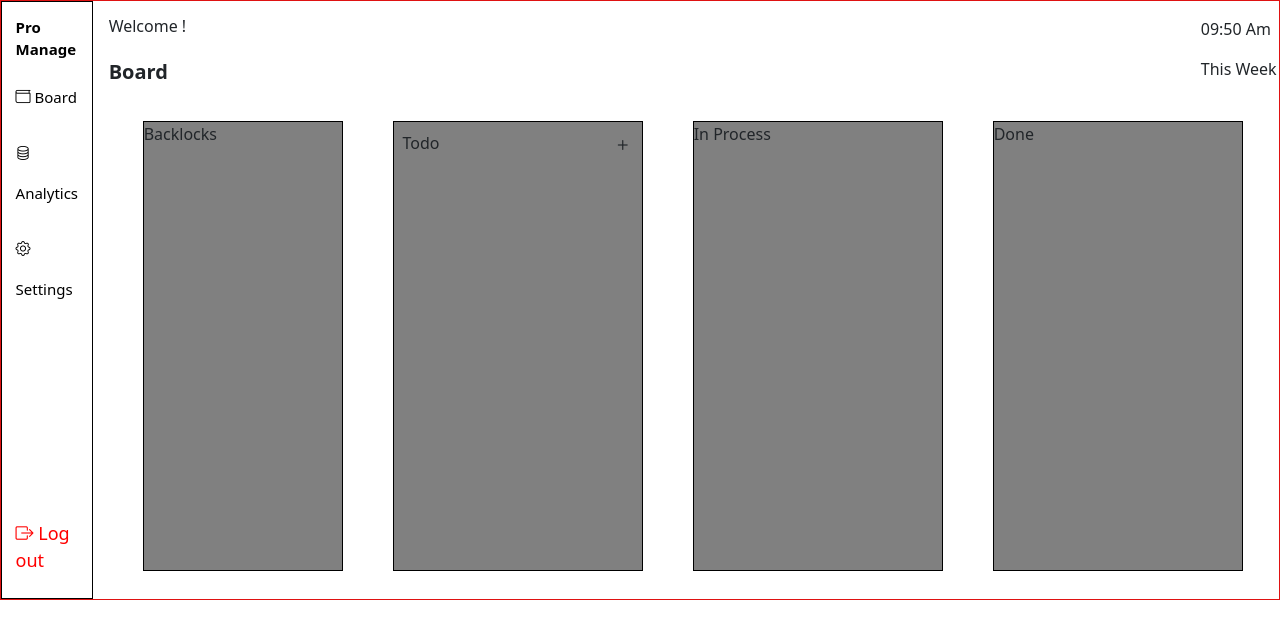
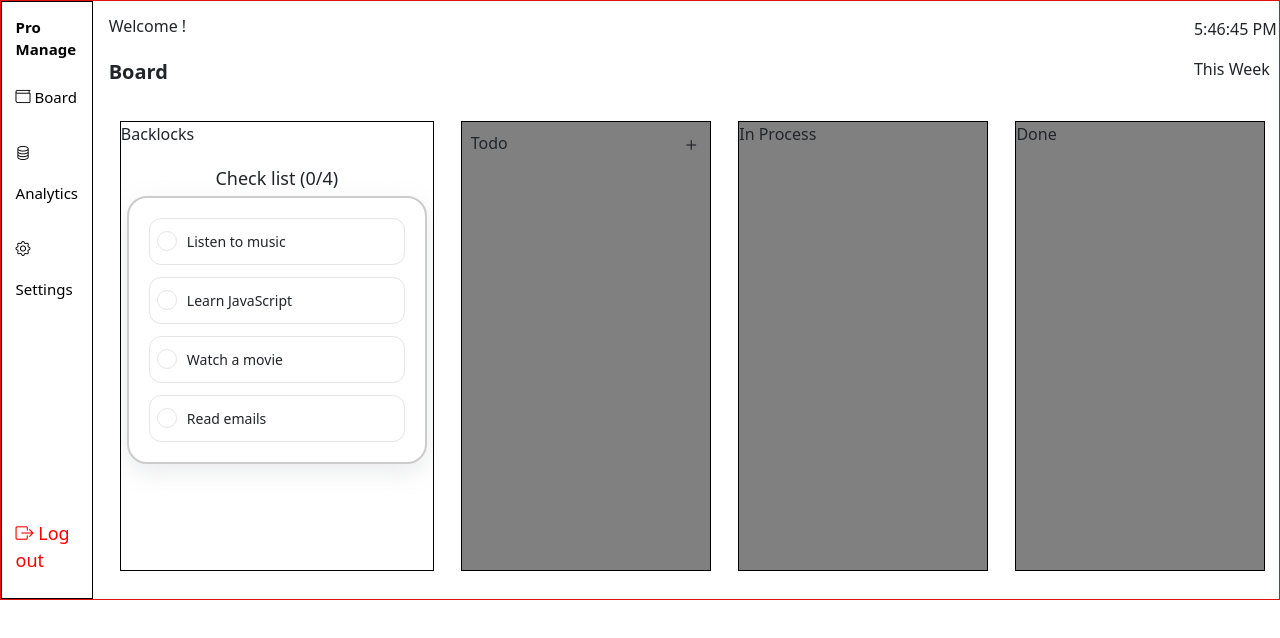
Before and after one commit to shivamkumarsingh98/taskmanager, a React (Vite) app in the folder apps/ClintFile/: page /Dashbord in a window 1280 px wide. Shown: the top 638 px of the page. Built offline with nearby package versions, Linux system fonts and the light colour scheme; the HTML template or start-up script is replaced by a standard one.

Commit message:
todo card created

```diff
--- a/apps/ClintFile/src/component/dashboard/Dashbord.jsx
+++ b/apps/ClintFile/src/component/dashboard/Dashbord.jsx
@@ -1,9 +1,17 @@
-import React from 'react'
+import React, { useEffect, useState } from 'react'
 import style from './Dashbord.module.css'
 import Navebar from '../navebar/Navebar'
 import Todoboard from '../todoboard/Todoboard'
 
 function Dashbord() {
+  const [currentTime, setCurrentTime] = useState(new Date());
+
+  useEffect(() => {
+    const intervalId = setInterval(() => {
+      setCurrentTime(new Date());
+    }, 1000);
+    return () => clearInterval(intervalId);
+  }, []);
   return (
     <div className={style.body}>
    <Navebar />
@@ -14,7 +22,7 @@ function Dashbord() {
             <p>Board</p>
           </div>
           <div className={style.righttext}>
-            <p>09:50 Am</p>
+            <p>{currentTime.toLocaleTimeString()}</p>
             <p>This Week</p>
           </div>
         </div>
--- /dev/null
+++ b/apps/ClintFile/src/component/todoboard/Backlocks/TaskCard.jsx
@@ -0,0 +1,46 @@
+import React, { useState } from 'react';
+import styles from './TaskCard.module.css';
+
+const TaskCard = () => {
+  const [tasks, setTasks] = useState([
+    { id: 1, title: 'Listen to music', checked: false },
+    { id: 2, title: 'Learn JavaScript', checked: false },
+    { id: 3, title: 'Watch a movie', checked: false },
+    { id: 4, title: 'Read emails', checked: false }
+  ]);
+
+  const handleCheckboxChange = (taskId) => {
+    const updatedTasks = tasks.map(task => {
+      if (task.id === taskId) {
+        return { ...task, checked: !task.checked };
+      }
+      return task;
+    });
+    setTasks(updatedTasks);
+  };
+
+  const checkedItemCount = tasks.filter(task => task.checked).length;
+
+  return (
+    <>
+      <div className={styles.container}>
+        <h2 className={styles.heading}>Check list ({checkedItemCount}/{tasks.length})</h2>
+        <div className={styles.checkboxContainer}>
+          {tasks.map(task => (
+            <div key={task.id} className={styles.checkboxGroup}>
+              <input
+                type="checkbox"
+                id={`checkbox${task.id}`}
+                checked={task.checked}
+                onChange={() => handleCheckboxChange(task.id)}
+              />
+              <label htmlFor={`checkbox${task.id}`}>{task.title}</label>
+            </div>
+          ))}
+        </div>
+      </div>
+    </>
+  );
+};
+
+export default TaskCard;
--- /dev/null
+++ b/apps/ClintFile/src/component/todoboard/Backlocks/TaskCard.module.css
@@ -0,0 +1,72 @@
+.container {
+	margin: 0;
+	display: grid;
+	place-items: center;
+	margin: 6px;
+	font-family: system-ui, sans-serif;
+	font-weight: 400;
+	font-size: 14px;
+}
+
+.checkboxContainer {
+	padding: 20px;
+	border: 2px solid #ccc;
+	background-color: #ffffff;
+	border-radius: 20px;
+	display: flex;
+	flex-direction: column;
+	gap: 12px;
+	width: 300px;
+	box-shadow: rgba(149, 157, 165, 0.2) 0px 8px 24px;
+}
+
+.heading {
+	margin-inline: 0;
+	margin-block: 6px;
+    font-size: 18px;
+    text-align: left;
+}
+
+.checkboxGroup {
+	border: 1px solid #e5e5e5;
+	padding: 12px;
+	border-radius: 12px;
+	display: flex;
+	align-items: center;
+	gap: 12px;
+}
+
+.checkboxGroup.checked {
+	background-color: #0d6efd;
+	box-shadow: rgba(13, 110, 253, 0.25) 0px 8px 24px;
+}
+
+input[type="checkbox"] {
+	visibility: hidden;
+}
+
+input[type="checkbox"] ~ label {
+	position: relative;
+}
+
+input[type="checkbox"] ~ label:before {
+	content: "";
+	position: absolute;
+	border: 1px solid #e5e5e5;
+	height: 20px;
+	width: 20px;
+	font-size: 12px;
+	aspect-ratio: 1;
+	top: 0;
+	left: -30px;
+	border-radius: 50%;
+	display: flex;
+	justify-content: center;
+	align-items: center;
+	background-color: white;
+}
+
+input[type="checkbox"]:checked ~ label:before {
+	content: "✔";
+	color: #0d6efd;
+}
--- a/apps/ClintFile/src/component/todoboard/Todoboard.jsx
+++ b/apps/ClintFile/src/component/todoboard/Todoboard.jsx
@@ -2,6 +2,7 @@ import React from 'react'
 import { useState } from 'react'
 import style from './Todoboard.module.css'
 import CreateTodo from '../module/CreateTodo'
+import TaskCard from './Backlocks/TaskCard'
 
 function Todoboard() {
 
@@ -17,12 +18,13 @@ function Todoboard() {
   return (
     <div className={style.body}>
         <div className={style.Backlocks}>
-          <p>Backlocks</p>
+        <p>Backlocks</p>
+        <TaskCard/>
           </div>
         <div className={style.Todo}>
           <div className={style.TodoUp}>
           <p>Todo</p>
-          <span onClick={() => handelPopup()}><i class="bi bi-plus"></i></span>
+          <span onClick={() => handelPopup()}><i className="bi bi-plus"></i></span>
           </div>
           <div></div>
           </div>
--- a/apps/ClintFile/src/component/todoboard/Todoboard.module.css
+++ b/apps/ClintFile/src/component/todoboard/Todoboard.module.css
@@ -7,9 +7,9 @@
 }
 
 .Backlocks {
-    width: 200px;
+    /* width: 200px; */
     height: 450px;
-    background-color: gray;
+    /* background-color: gray; */
     border: 1px solid black;
     overflow-y: scroll;
 }
```
Also changed, not shown: 1 other file (tests, documents, lock files or other folders).
